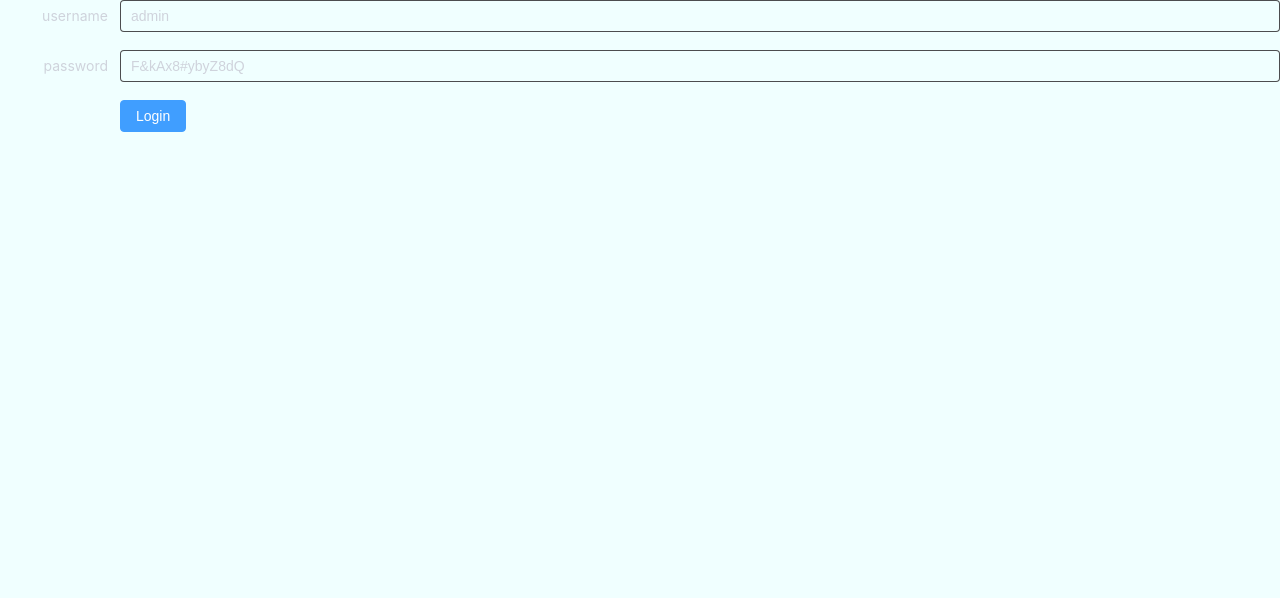
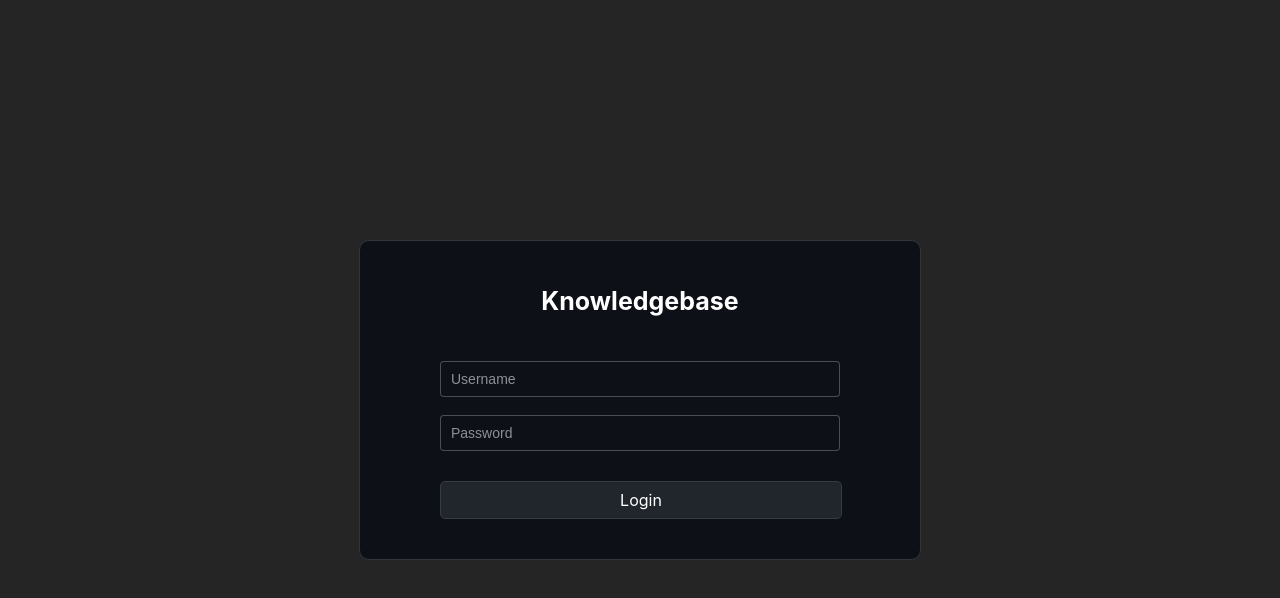
Before and after one commit to NoSuchField/suzaku, a Vue app in the folder technote-ui/: page /#/login in a window 1280 px wide. Shown: the top 598 px of the page. Built offline with nearby package versions, Linux system fonts and the light colour scheme; what vue3-markdown-it would draw is missing.

Commit message:
feat: improve login page ui

```diff
--- a/technote-ui/src/views/Login.vue
+++ b/technote-ui/src/views/Login.vue
@@ -1,15 +1,14 @@
 <template>
-  <div style="position: fixed; width: 100%; height: 100%; top:0; left: 0; color: #000000; background-color: azure;">
-    <el-form :model="data" label-width="120px">
-      <el-form-item label="username">
-        <el-input v-model="data.username" />
-      </el-form-item>
-      <el-form-item label="password">
-        <el-input v-model="data.password" />
+  <div class="login-form">
+    <el-form :model="data">
+      <h1 style="font-size: 25px; height: 120px;line-height: 120px; user-select: none;">Knowledgebase</h1>
+      <el-form-item>
+        <el-input v-model="data.username" placeholder="Username" />
       </el-form-item>
       <el-form-item>
-        <el-button type="primary" @click="onSubmit">Login</el-button>
+        <el-input v-model="data.password" placeholder="Password" />
       </el-form-item>
+      <div class="login-button" @click="onSubmit">Login</div>
     </el-form>
   </div>
 </template>
@@ -23,8 +22,8 @@ export default {
   data: () => {
     return {
       data: {
-        username: 'admin',
-        password: 'F&kAx8#ybyZ8dQ'
+        username: '',
+        password: ''
       }
     }
   },
@@ -40,3 +39,49 @@ export default {
   }
 }
 </script>
+
+<style scoped>
+* {
+  width: 100%;
+  margin: 0;
+  padding: 0;
+}
+
+.el-container {
+  background-color: #010409;
+}
+
+.login-form {
+  border: 1px solid #30363D;
+  background-color: #0D1117;
+  margin: 0 auto;
+  margin-top: 30vh;
+  width: 400px;
+  text-align: center;
+
+  padding: 80px;
+  padding-top: 0;
+  padding-bottom: 40px;
+  border-radius: 10px;
+
+}
+
+.login-button {
+  text-align: center;
+  background-color: #21262D;
+  line-height: 36px;
+  border: 1px solid #363B42;
+  border-radius: 5px;
+  cursor: pointer;
+  margin-top: 30px;
+}
+
+.el-input {
+  height: 36px;
+}
+
+.login-button:hover {
+  background-color: #30363D;
+  border: 1px solid #8B949E;
+}
+</style>
```
Also changed, not shown: 1 other file (tests, documents, lock files or other folders).
